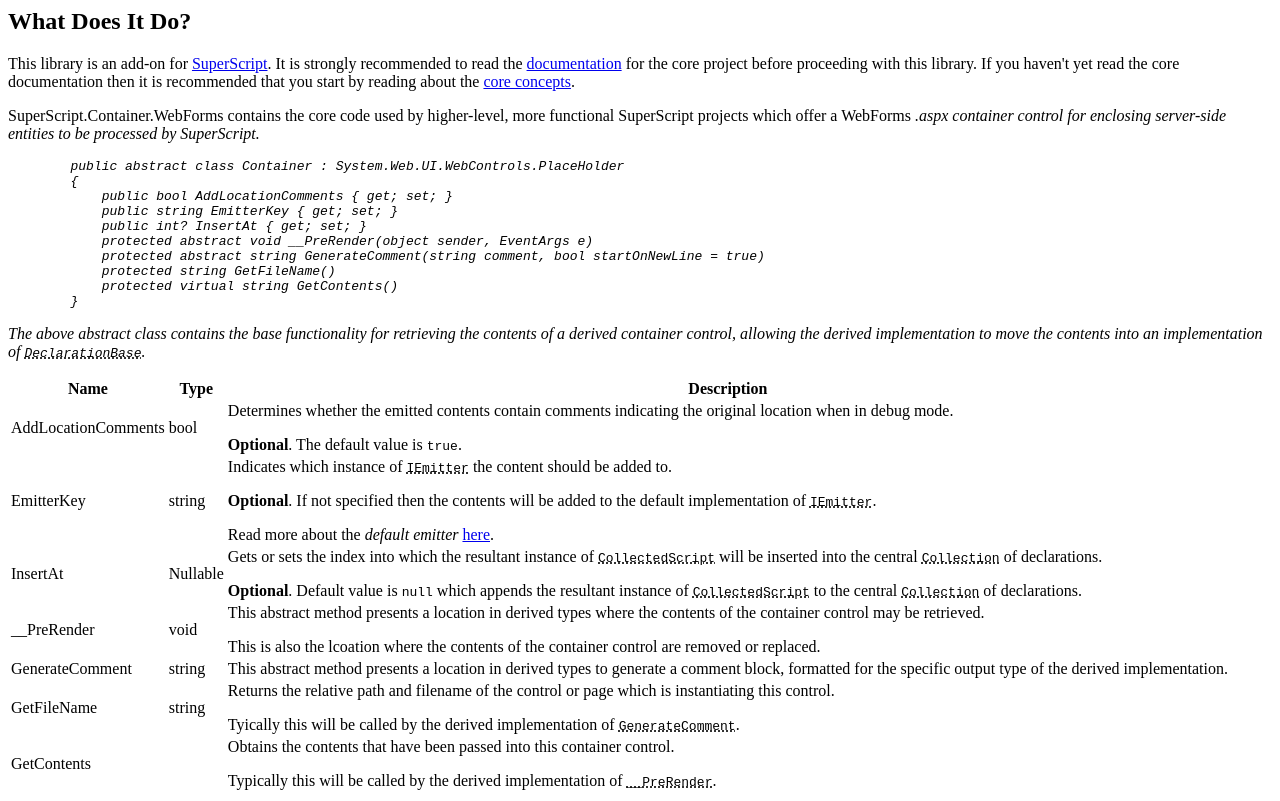
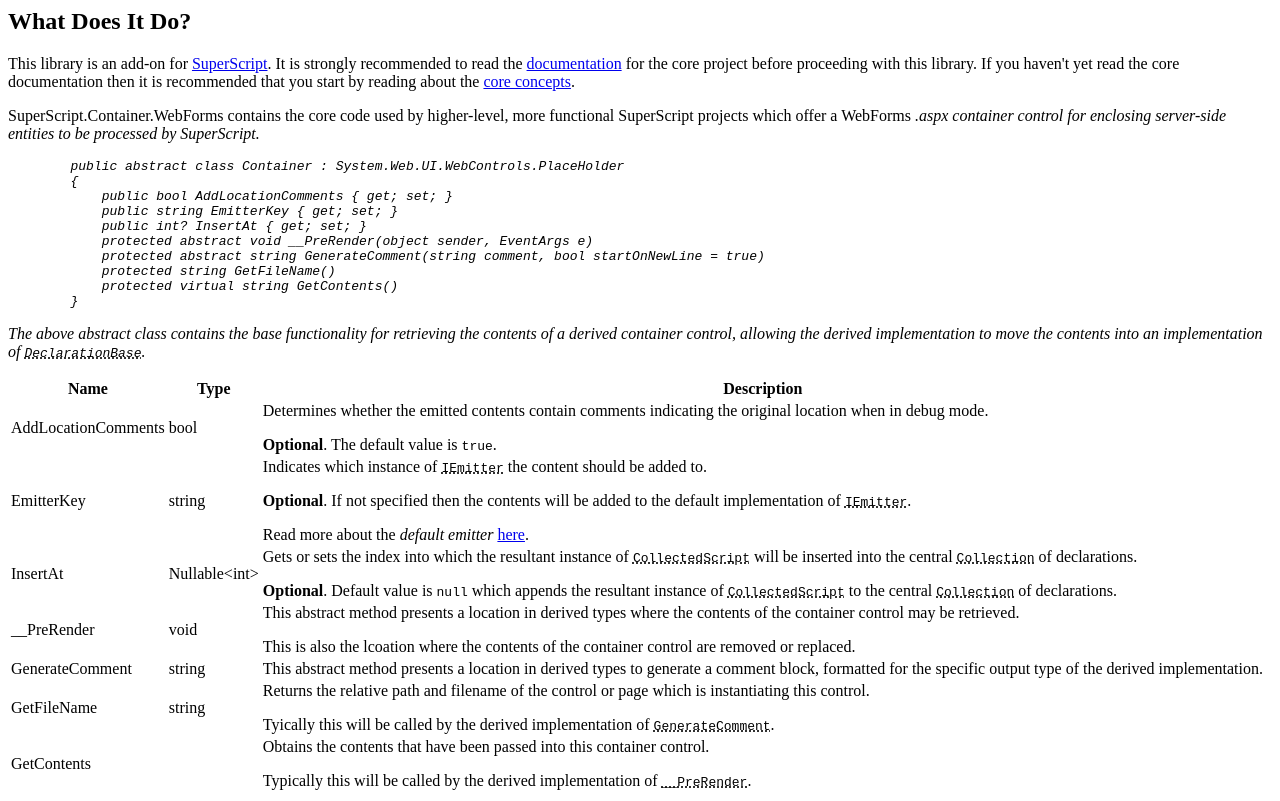
Before and after one commit to Supertext/SuperScript.Container.WebForms, a plain HTML site: page documentation/index.html in a window 1280 px wide. Drawn offline with Linux system fonts and the light colour scheme.

Commit message:
Update index.html

```diff
--- a/documentation/index.html
+++ b/documentation/index.html
@@ -67,7 +67,7 @@
 	</tr>
 	<tr>
 		<td>InsertAt</td>
-		<td>Nullable<int></td>
+		<td>Nullable&lt;int&gt;</td>
 		<td>
 			<p>
         			Gets or sets the index into which the resultant instance of <abbr title="SuperScript.Declarables.DeclarationBase"><code>CollectedScript</code></abbr> will be
```
Lines whose indentation alone changed are shown as unchanged.
